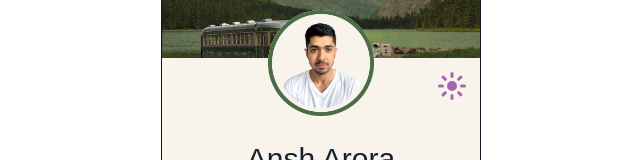
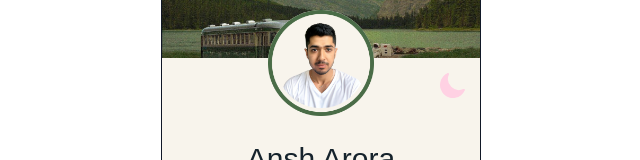
Before and after one commit to bitbard3/theme-card, a React (Vite) app: page / in a window 1280 px wide. Both pictures are taken after a click on the button 771 px from the left and 290 px from the top of the page. Shown: the part 204-364 px from the top of the page, without its empty margins (319-959 px from the left). Built offline with nearby package versions, Linux system fonts and the light colour scheme.

Commit message:
Add fucntionality to toggle theme mode

```diff
--- a/src/components/Button.jsx
+++ b/src/components/Button.jsx
@@ -1,8 +1,23 @@
 import { SunIcon } from "@heroicons/react/16/solid";
+import { MoonIcon } from "@heroicons/react/16/solid";
+import { useTheme } from "../contexts/Theme";
+import { useState } from "react";
+
 export const Button = () => {
+  const [darkTheme, setDarkTheme] = useState(false);
+  const { theme, lightMode, darkMode } = useTheme();
+  if (darkTheme) {
+    darkMode();
+  } else {
+    lightMode();
+  }
   return (
-    <button>
-      <SunIcon className="h-8 w-8 text-accent" />
+    <button onClick={() => setDarkTheme(!darkTheme)}>
+      {darkTheme ? (
+        <MoonIcon className="h-8 w-8 text-primary"></MoonIcon>
+      ) : (
+        <SunIcon className="h-8 w-8 text-accent" />
+      )}
     </button>
   );
 };
```
